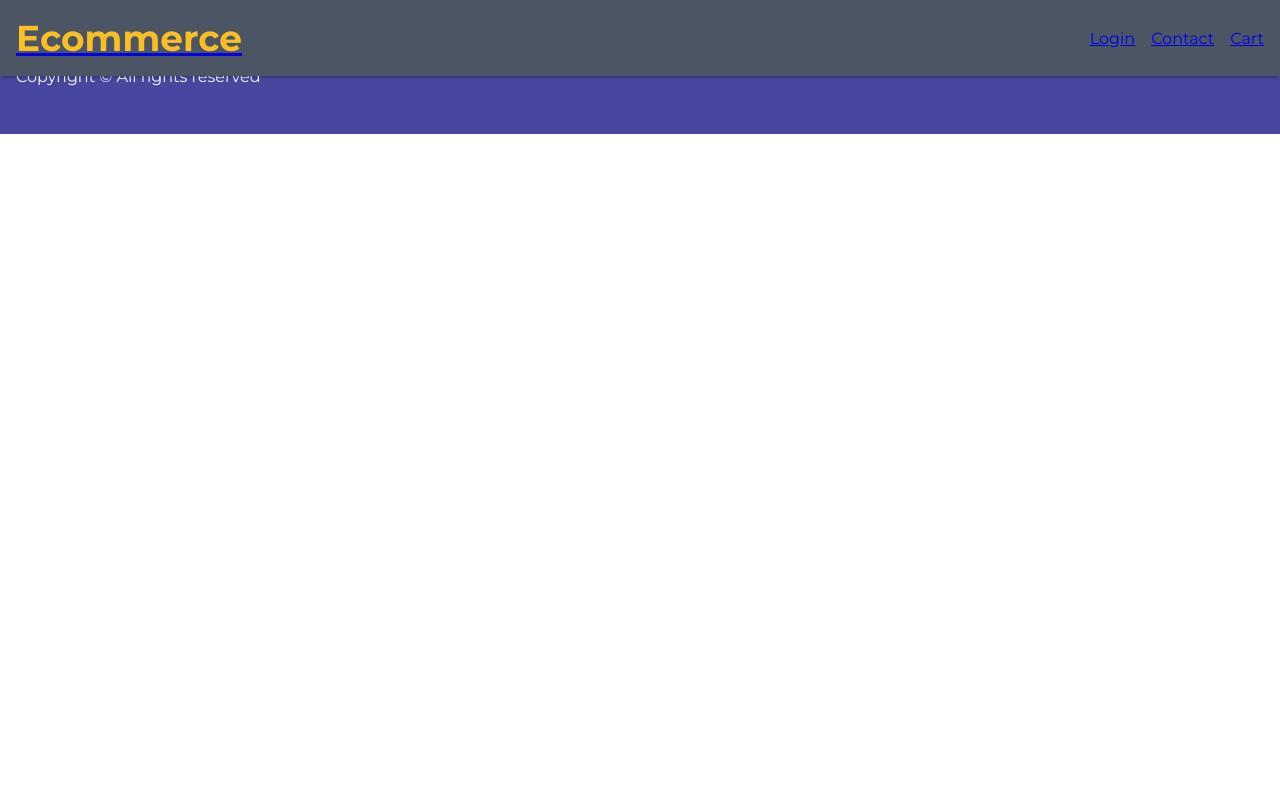
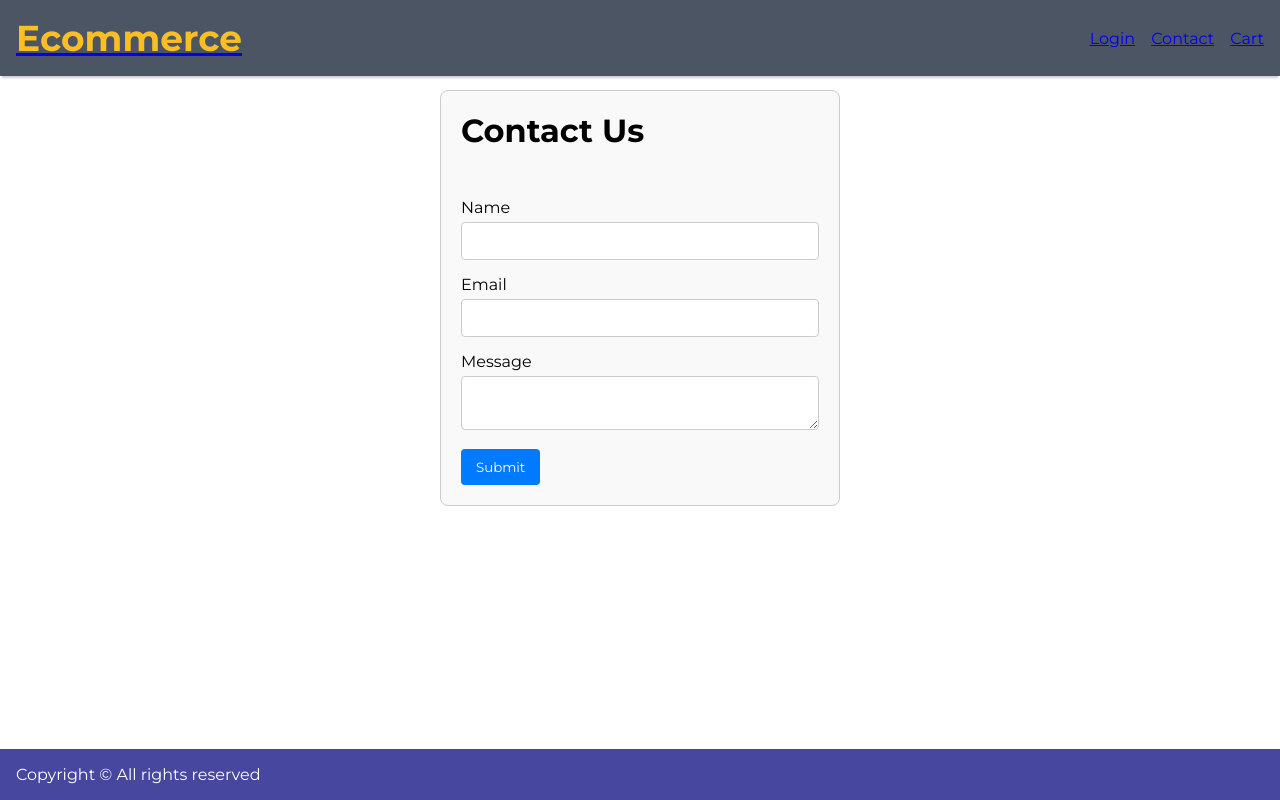
Before and after one commit to sanghamitra0591/e-commerce-cimet, a React (Vite) app: page /contact in a window 1280 px wide. Built offline with nearby package versions, Linux system fonts and the light colour scheme.

Commit message:
contact form

```diff
--- a/package.json
+++ b/package.json
@@ -12,12 +12,14 @@
   "dependencies": {
     "@reduxjs/toolkit": "^2.2.8",
     "axios": "^1.7.7",
+    "formik": "^2.4.6",
     "react": "^18.3.1",
     "react-dom": "^18.3.1",
     "react-redux": "^9.1.2",
     "react-router-dom": "^6.26.2",
     "react-slick": "^0.30.2",
-    "slick-carousel": "^1.8.1"
+    "slick-carousel": "^1.8.1",
+    "yup": "^1.4.0"
   },
   "devDependencies": {
     "@eslint/js": "^9.11.1",
--- a/src/App.jsx
+++ b/src/App.jsx
@@ -5,16 +5,8 @@ import { Outlet } from "react-router-dom";
 function App() {
   return (
     <div className="overflow-hidden">
-      {/* <Router>
-        <Header />
-        <Routes>
-          <Route path="/" element={<Home />} />
-          <Route path="/contact" element={<Contact />} />
-          <Route path="/*" element="Error" />
-        </Routes>
-        <Footer />
-      </Router> */}
-      <div>
+
+      <div style={{paddingTop:"90px"}}>
         <Header />
         <Outlet />
         <Footer />
--- a/src/componants/Footer/Footer.css
+++ b/src/componants/Footer/Footer.css
@@ -1,7 +1,10 @@
 .footer {
-    padding-top: 3rem;
-    padding-bottom: 3rem;
+    padding-top: 1rem;
+    padding-bottom: 1rem;
     background-color: rgb(71, 71, 159);
+    position: fixed;
+    bottom: 0;
+    width: 100%;
   }
 
   .container {
--- a/src/componants/Footer/Footer.jsx
+++ b/src/componants/Footer/Footer.jsx
@@ -1,5 +1,5 @@
 import React from "react";
-import './Footer.css'; // Import the CSS file
+import './Footer.css';
 
 const Footer = () => {
   return (
--- a/src/componants/Header/Header.css
+++ b/src/componants/Header/Header.css
@@ -7,7 +7,7 @@
     width: 100%;
     z-index: 10;
     transition: all 0.3s;
-
+    top:0
   }
 
   .container {
--- a/src/pages/Contact/Contact.css
+++ b/src/pages/Contact/Contact.css
@@ -0,0 +1,46 @@
+.contact-form {
+    max-width: 400px;
+    margin: auto;
+    padding: 20px;
+    border: 1px solid #ccc;
+    border-radius: 8px;
+    background-color: #f9f9f9;
+  }
+
+  .contact-form div {
+    margin-bottom: 15px;
+  }
+
+  .contact-form label {
+    display: block;
+    margin-bottom: 5px;
+  }
+
+  .contact-form input,
+  .contact-form textarea {
+    width: 100%;
+    padding: 10px;
+    border: 1px solid #ccc;
+    border-radius: 4px;
+  }
+
+  .contact-form button {
+    padding: 10px 15px;
+    background-color: #007bff;
+    color: white;
+    border: none;
+    border-radius: 4px;
+    cursor: pointer;
+  }
+
+  .contact-form button:hover {
+    background-color: #0056b3;
+  }
+
+  .error {
+    color: red;
+    font-size: 12px;
+  }
+  .Contact-us-Heading{
+    margin-bottom: 3rem;
+  }
--- a/src/pages/Contact/Contact.jsx
+++ b/src/pages/Contact/Contact.jsx
@@ -1,7 +1,78 @@
 import React from "react";
+import { useFormik } from 'formik';
+import * as Yup from 'yup';
+import "./Contact.css"
+const Contact = () => {
+  const formik = useFormik({
+    initialValues: {
+      name: '',
+      email: '',
+      message: '',
+    },
+    validationSchema: Yup.object({
+      name: Yup.string()
+        .required('Required'),
+      email: Yup.string()
+        .email('Invalid email address')
+        .required('Required'),
+      message: Yup.string()
+        .required('Required'),
+    }),
+    onSubmit: (values) => {
+      console.log('Form data:', values);
+      alert('Form submitted successfully!');
+    },
+  });
+  return (
+    <form onSubmit={formik.handleSubmit} className="contact-form">
+      <h1 className="Contact-us-Heading">Contact Us</h1>
+      <div>
+        <label htmlFor="name">Name</label>
+        <input
+          id="name"
+          name="name"
+          type="text"
+          onChange={formik.handleChange}
+          onBlur={formik.handleBlur}
+          value={formik.values.name}
+        />
+        {formik.touched.name && formik.errors.name ? (
+          <div className="error">{formik.errors.name}</div>
+        ) : null}
+      </div>
 
-const Contact = () => {
-  return <div>Contact</div>;
+      <div>
+        <label htmlFor="email">Email</label>
+        <input
+          id="email"
+          name="email"
+          type="email"
+          onChange={formik.handleChange}
+          onBlur={formik.handleBlur}
+          value={formik.values.email}
+        />
+        {formik.touched.email && formik.errors.email ? (
+          <div className="error">{formik.errors.email}</div>
+        ) : null}
+      </div>
+
+      <div>
+        <label htmlFor="message">Message</label>
+        <textarea
+          id="message"
+          name="message"
+          onChange={formik.handleChange}
+          onBlur={formik.handleBlur}
+          value={formik.values.message}
+        />
+        {formik.touched.message && formik.errors.message ? (
+          <div className="error">{formik.errors.message}</div>
+        ) : null}
+      </div>
+
+      <button type="submit">Submit</button>
+    </form>
+  );
 };
 
 export default Contact;
```
Also changed, not shown: 1 other file (tests, documents, lock files or other folders).
